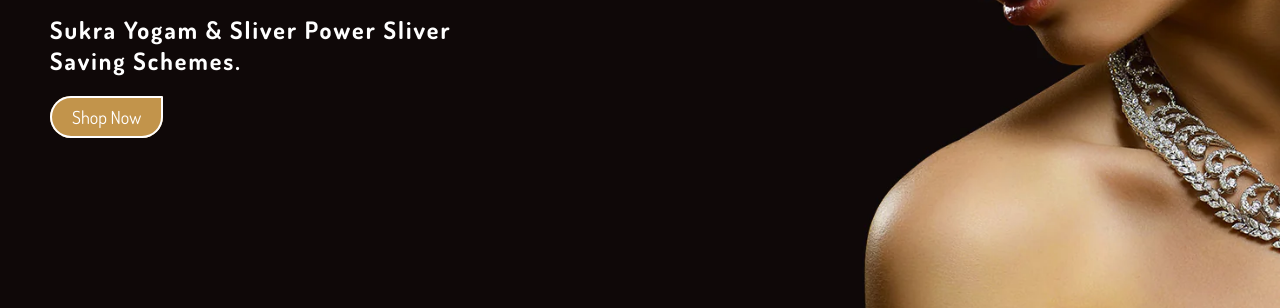
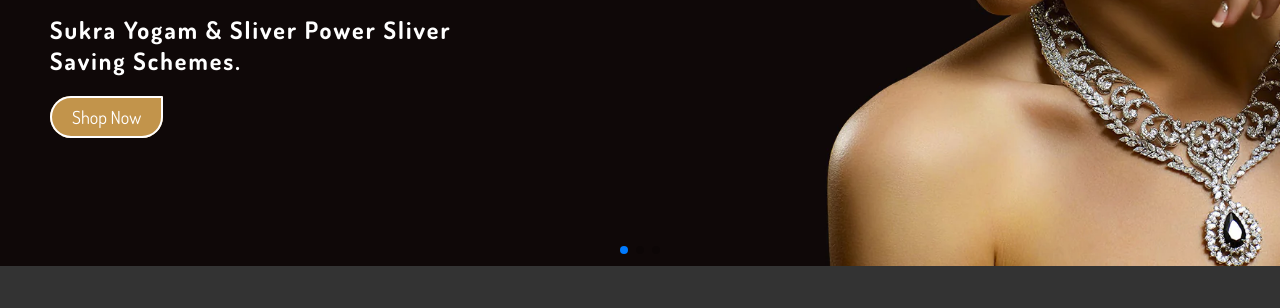
Before and after one commit to Mkdinda7/MRINAL, a plain HTML site: page index.html in a window 1280 px wide. Shown: the part 379-687 px from the top of the page. Drawn offline with nearby package versions, Linux system fonts and the light colour scheme.

Commit message:
Update style.css

```diff
--- a/css/style.css
+++ b/css/style.css
@@ -11,9 +11,7 @@
     scroll-behavior: smooth;
 }
 
-body{
-    height: 5000px;
-}
+
 
 section, nav, .row{
     display: flex;
@@ -316,7 +314,7 @@ header .navbar .container .row .social-icons i:hover{
 
 
 .banner{
-    height: 600px;
+    height: 500px;
     width: 100%;
 }
 
```
